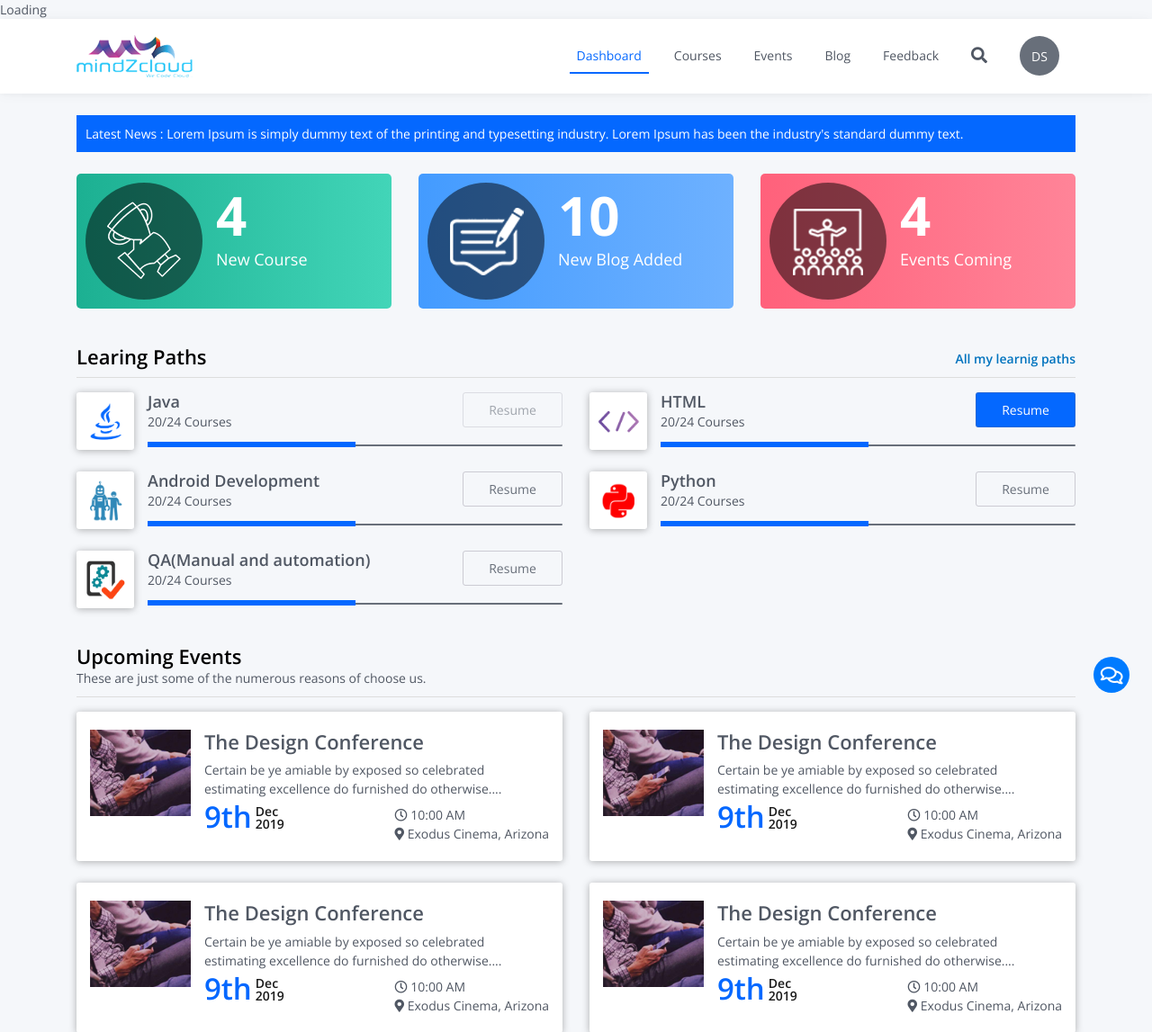
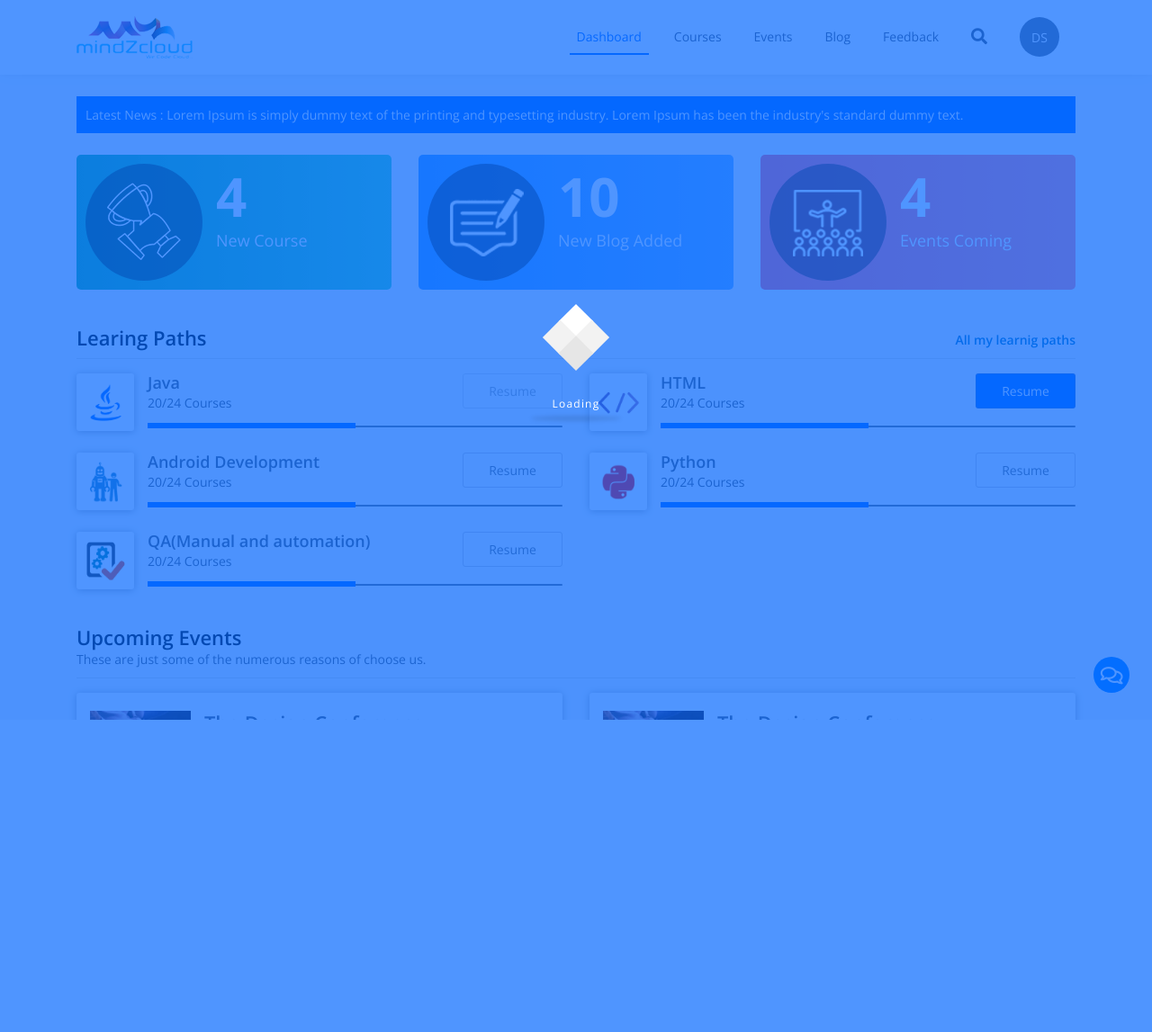
Before and after one commit to dushyantdk/mindclouds, a PHP site: page /index-loader.html in a window 1280 px wide. Shown: the top 1147 px of the page at 90% size. After the commit the page ends 800 px from the top, so only its background shows below. Run offline with PHP 8.4, Linux system fonts and the light colour scheme; some libraries are stand-ins or nearby versions.

Commit message:
Add files via upload

```diff
--- a/css/custom.css
+++ b/css/custom.css
@@ -827,3 +827,223 @@
     margin: 0 0 10px;
 }
 }
+
+/*******************   LOADER CSS START   **************************/
+
+.loader-bg {
+    background: rgba(5,105,255,0.7);
+    position: fixed;
+    width: 100%;
+    height: 100%;
+    z-index: 999;
+    display: flex;
+    align-items: center;
+    justify-content: center;
+}
+.cube-folding {
+  width: 50px;
+  height: 50px;
+  display: inline-block;
+  -moz-transform: rotate(45deg);
+  -ms-transform: rotate(45deg);
+  -webkit-transform: rotate(45deg);
+  transform: rotate(45deg);
+  font-size: 0;
+}
+.cube-folding span {
+  position: relative;
+  width: 25px;
+  height: 25px;
+  -moz-transform: scale(1.1);
+  -ms-transform: scale(1.1);
+  -webkit-transform: scale(1.1);
+  transform: scale(1.1);
+  display: inline-block;
+}
+.cube-folding span::before {
+  content: '';
+  background-color: white;
+  position: absolute;
+  left: 0;
+  top: 0;
+  display: block;
+  width: 25px;
+  height: 25px;
+  -moz-transform-origin: 100% 100%;
+  -ms-transform-origin: 100% 100%;
+  -webkit-transform-origin: 100% 100%;
+  transform-origin: 100% 100%;
+  -moz-animation: folding 2.5s infinite linear both;
+  -webkit-animation: folding 2.5s infinite linear both;
+  animation: folding 2.5s infinite linear both;
+}
+.cube-folding .leaf2 {
+  -moz-transform: rotateZ(90deg) scale(1.1);
+  -ms-transform: rotateZ(90deg) scale(1.1);
+  -webkit-transform: rotateZ(90deg) scale(1.1);
+  transform: rotateZ(90deg) scale(1.1);
+}
+.cube-folding .leaf2::before {
+  -moz-animation-delay: 0.3s;
+  -webkit-animation-delay: 0.3s;
+  animation-delay: 0.3s;
+  background-color: #f2f2f2;
+}
+.cube-folding .leaf3 {
+  -moz-transform: rotateZ(270deg) scale(1.1);
+  -ms-transform: rotateZ(270deg) scale(1.1);
+  -webkit-transform: rotateZ(270deg) scale(1.1);
+  transform: rotateZ(270deg) scale(1.1);
+}
+.cube-folding .leaf3::before {
+  -moz-animation-delay: 0.9s;
+  -webkit-animation-delay: 0.9s;
+  animation-delay: 0.9s;
+  background-color: #f2f2f2;
+}
+.cube-folding .leaf4 {
+  -moz-transform: rotateZ(180deg) scale(1.1);
+  -ms-transform: rotateZ(180deg) scale(1.1);
+  -webkit-transform: rotateZ(180deg) scale(1.1);
+  transform: rotateZ(180deg) scale(1.1);
+}
+.cube-folding .leaf4::before {
+  -moz-animation-delay: 0.6s;
+  -webkit-animation-delay: 0.6s;
+  animation-delay: 0.6s;
+  background-color: #e6e6e6;
+}
+
+@-moz-keyframes folding {
+  0%, 10% {
+    -moz-transform: perspective(140px) rotateX(-180deg);
+    transform: perspective(140px) rotateX(-180deg);
+    opacity: 0;
+  }
+  25%, 75% {
+    -moz-transform: perspective(140px) rotateX(0deg);
+    transform: perspective(140px) rotateX(0deg);
+    opacity: 1;
+  }
+  90%, 100% {
+    -moz-transform: perspective(140px) rotateY(180deg);
+    transform: perspective(140px) rotateY(180deg);
+    opacity: 0;
+  }
+}
+@-webkit-keyframes folding {
+  0%, 10% {
+    -webkit-transform: perspective(140px) rotateX(-180deg);
+    transform: perspective(140px) rotateX(-180deg);
+    opacity: 0;
+  }
+  25%, 75% {
+    -webkit-transform: perspective(140px) rotateX(0deg);
+    transform: perspective(140px) rotateX(0deg);
+    opacity: 1;
+  }
+  90%, 100% {
+    -webkit-transform: perspective(140px) rotateY(180deg);
+    transform: perspective(140px) rotateY(180deg);
+    opacity: 0;
+  }
+}
+@keyframes folding {
+  0%, 10% {
+    -moz-transform: perspective(140px) rotateX(-180deg);
+    -ms-transform: perspective(140px) rotateX(-180deg);
+    -webkit-transform: perspective(140px) rotateX(-180deg);
+    transform: perspective(140px) rotateX(-180deg);
+    opacity: 0;
+  }
+  25%, 75% {
+    -moz-transform: perspective(140px) rotateX(0deg);
+    -ms-transform: perspective(140px) rotateX(0deg);
+    -webkit-transform: perspective(140px) rotateX(0deg);
+    transform: perspective(140px) rotateX(0deg);
+    opacity: 1;
+  }
+  90%, 100% {
+    -moz-transform: perspective(140px) rotateY(180deg);
+    -ms-transform: perspective(140px) rotateY(180deg);
+    -webkit-transform: perspective(140px) rotateY(180deg);
+    transform: perspective(140px) rotateY(180deg);
+    opacity: 0;
+  }
+}
+.cube-wrapper {
+  position: fixed;
+  left: 50%;
+  top: 50%;
+  margin-top: -50px;
+  margin-left: -50px;
+  width: 100px;
+  height: 100px;
+  text-align: center;
+}
+.cube-wrapper:after {
+  content: '';
+  position: absolute;
+  left: 0;
+  right: 0;
+  bottom: -20px;
+  margin: auto;
+  width: 90px;
+  height: 6px;
+  background-color: rgba(0, 0, 0, 0.1);
+  -webkit-filter: blur(2px);
+  filter: blur(2px);
+  -moz-border-radius: 100%;
+  -webkit-border-radius: 100%;
+  border-radius: 100%;
+  z-index: 1;
+  -moz-animation: shadow 0.5s ease infinite alternate;
+  -webkit-animation: shadow 0.5s ease infinite alternate;
+  animation: shadow 0.5s ease infinite alternate;
+}
+.cube-wrapper .loading {
+  font-size: 12px;
+  letter-spacing: 0.1em;
+  display: block;
+  color: white;
+  position: relative;
+  top: 25px;
+  z-index: 2;
+  -moz-animation: text 0.5s ease infinite alternate;
+  -webkit-animation: text 0.5s ease infinite alternate;
+  animation: text 0.5s ease infinite alternate;
+}
+
+@-moz-keyframes text {
+  100% {
+    top: 35px;
+  }
+}
+@-webkit-keyframes text {
+  100% {
+    top: 35px;
+  }
+}
+@keyframes text {
+  100% {
+    top: 35px;
+  }
+}
+@-moz-keyframes shadow {
+  100% {
+    bottom: -18px;
+    width: 100px;
+  }
+}
+@-webkit-keyframes shadow {
+  100% {
+    bottom: -18px;
+    width: 100px;
+  }
+}
+@keyframes shadow {
+  100% {
+    bottom: -18px;
+    width: 100px;
+  }
+}
```
